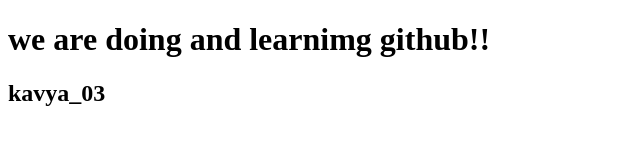
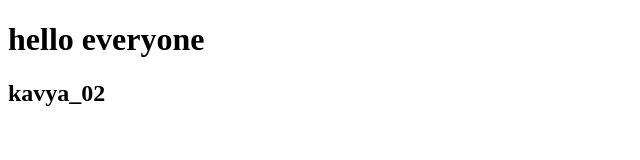
Before and after one commit to kaavyaa30/Code-live, a plain HTML site: page index.html in a window 1280 px wide. Shown: the whole page, without its empty margins (0-640 px from the left). Drawn offline with Linux system fonts and the light colour scheme.

Commit message:
push the code

```diff
--- a/index.html
+++ b/index.html
@@ -6,7 +6,7 @@
     <title>Document</title>
 </head>
 <body>
-    <h1> we are doing and learnimg github!! </h1>
-    <h2> kavya_03 </h2>
+    <h1> hello everyone </h1>
+    <h2> kavya_02 </h2>
 </body>
 </html>
```
